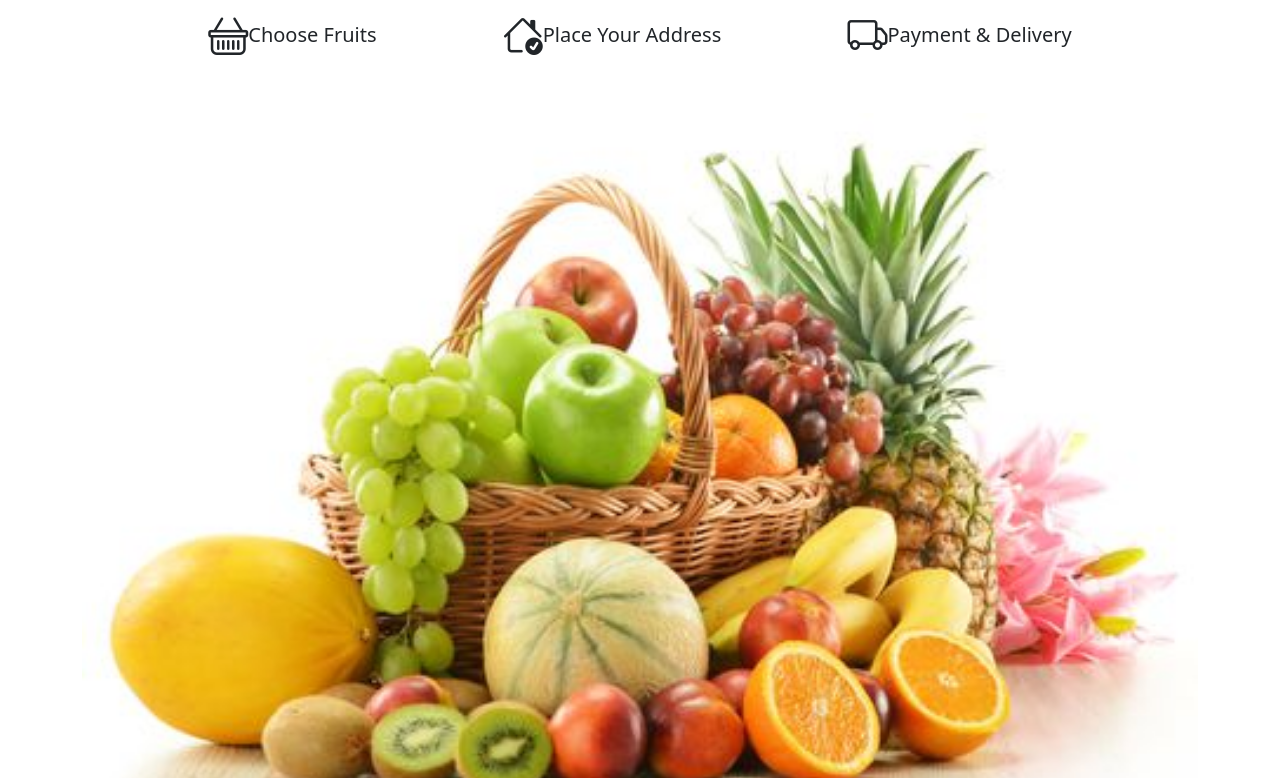
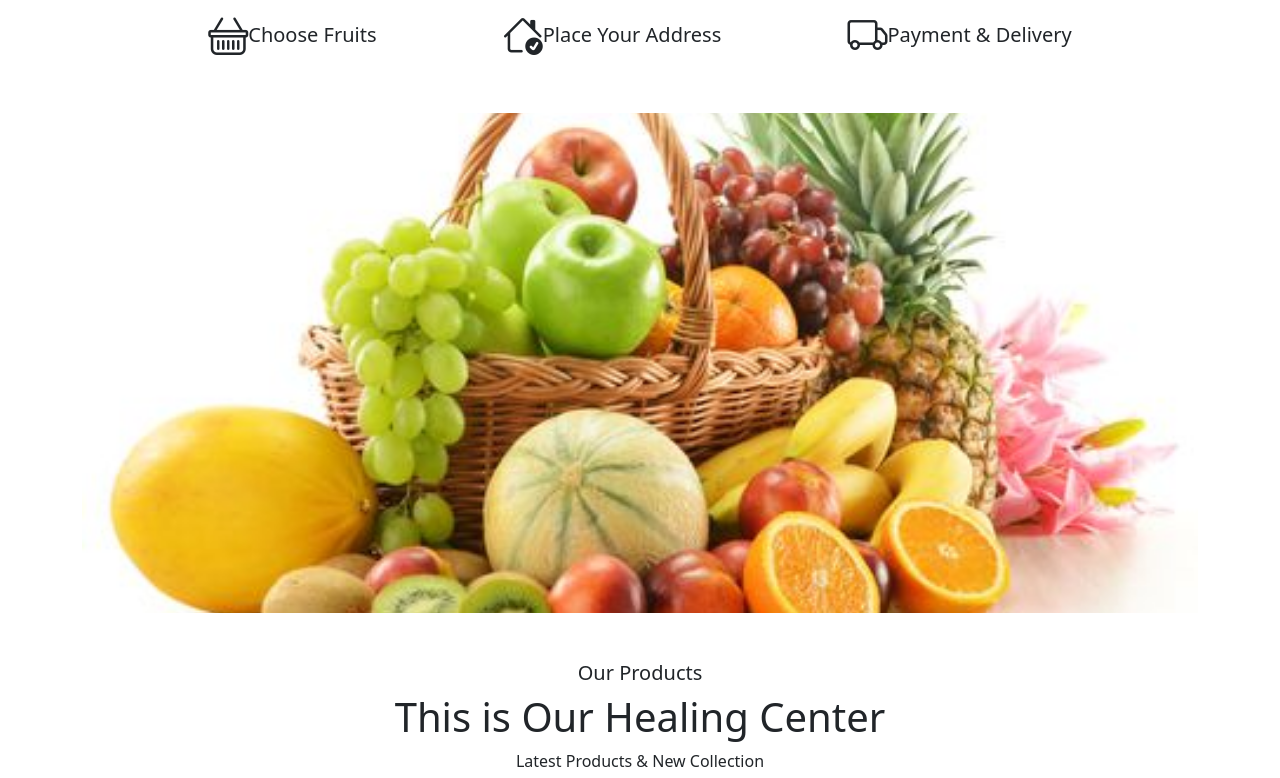
Before and after one commit to kayongo95/Food-practice-project, a plain HTML site: page index.html in a window 1280 px wide. Shown: the part 922-1700 px from the top of the page. Drawn offline with nearby package versions, Linux system fonts and the light colour scheme.

Commit message:
updated hero image

```diff
--- a/index.html
+++ b/index.html
@@ -253,7 +253,7 @@
         </div>
       </div>
       <div class="d-flex mt-5">
-        <img src="./assets/organic4.jpg" class="card-img object-fit-cover" alt="..." />
+        <img src="./assets/organic4.jpg" class="card-img object-fit-cover" height="500" alt="..." />
       </div>
       <div class="intro text-center mt-5">
         <h5>Our Products</h5>
```
